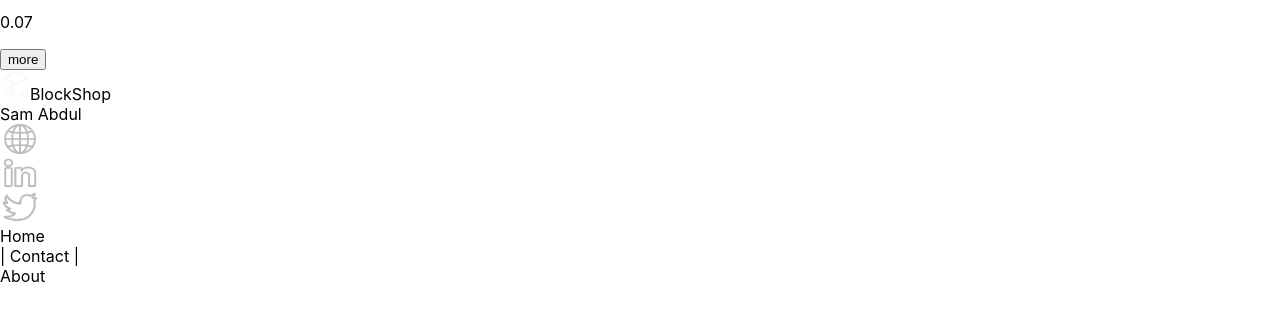
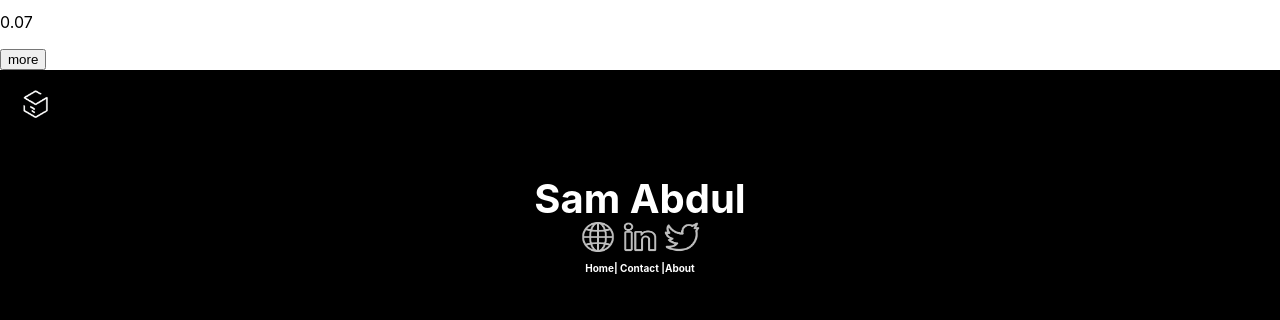
Before and after one commit to sam-abdul/BlockShop-web3, a Next.js app: page /body in a window 1280 px wide. Shown: the part 9125-9445 px from the top of the page. Before the commit the page ends 9411 px from the top, so only its background shows below. Built offline with nearby package versions, Linux system fonts and the light colour scheme; what react-moralis would draw is missing.

Commit message:
Update com.module.css

```diff
--- a/styles/com.module.css
+++ b/styles/com.module.css
@@ -1,3 +1,43 @@
+/* Search */
+.main {
+  display: flex;
+  height: 100vh;
+  width: 100%;
+  align-items: center;
+  flex-direction: column;
+  row-gap: 20px;
+}
+
+.search {
+  width: 50%;
+  display: block;
+  margin-left: auto;
+  margin-right: auto;
+  margin-top: 20px;
+}
+
+.filter {
+  display: grid;
+  justify-content: center;
+  margin-top: 20px;
+
+}
+
+.filterOne {
+
+  border: 1px solid white;
+  color: black;
+  padding: 12px;
+  font-weight: bold;
+  padding-right: 250px;
+  background-color: rgb(238, 245, 255);
+}
+/* Carousel */
+.carousel{
+  width: 70%;
+margin: 0 auto;
+
+}
 /* categories */
 .categories {
   padding: 20px;
@@ -28,11 +68,13 @@
   padding: 10px;
   transition: 0.7s ease-in-out;
 }
-.icon_body:hover{
-width: 115px;
-height: 115px;
-transition: 0.7s ease-in-out;
+
+.icon_body:hover {
+  width: 115px;
+  height: 115px;
+  transition: 0.7s ease-in-out;
 }
+
 .icon_p {
   font-size: 10px;
 }
@@ -50,17 +92,10 @@ transition: 0.7s ease-in-out;
   margin-top: 20px;
 }
 
-.card {
-
-  display: grid;
-  margin: 0 auto;
-  grid-gap: 10px;
-  grid-template-columns: repeat(3, 1fr);
-}
 
 .front_card {
   margin: 10px;
-  padding: 50px;
+  padding: 30px;
   border-radius: 5px;
   font-weight: bold;
   box-shadow: 1px 3px 64px -19px rgba(0, 0, 0, 0.32);
@@ -70,7 +105,6 @@ transition: 0.7s ease-in-out;
   display: grid;
   gap: 1rem;
 }
-
 
 .front_img {
   width: 200px;
@@ -98,11 +132,73 @@ transition: 0.7s ease-in-out;
   padding-left: 50px;
   padding-right: 50px;
 }
+/* Brand */
+.h2Body{
+  display: flex;
+  justify-content: center;
+}
+.h2{
+  background-color: black;
+  color: white;
+  font-weight: bold;
+  padding: 10px;
+  margin: 30px;
+  padding-right: 250px;
+  padding-left: 250px;
+  text-align: center;
+}
+.brand{
+  width: 80%;
+}
+/* Footer */
+.footerBody{
+  padding: 20px;
+  background-color: black;
+  width: 100%;
+}
+.footer{
 
+  color: white;
+  text-align: center;
+  font-size: 40px;
+  font-weight: bold;
+  padding: 50px;
+}
+.socialBody{
+  display: flex;
+  justify-content: center;
+  margin-top:-10px ;
+}
+.social{
+  padding-left: 1px;
+  padding-right: 1px;
+  cursor: pointer;
+}
+.NavBody{
+  font-size: 10px;
+  color: white;
+  display: flex;
+  justify-content: center;
+
+}
+@media only screen and (max-width: 900px) {
+  .carousel{
+    width: 100%;
+    max-width: 80%;
+  }
+
+}
 @media only screen and (max-width: 600px) {
+
   .icon_body {
     margin: 15px;
   }
 
-  .Card {}
+.front_card{
+
 }
+.front_img {
+  width: 120px;
+  height: 120px;
+}
+}
```
